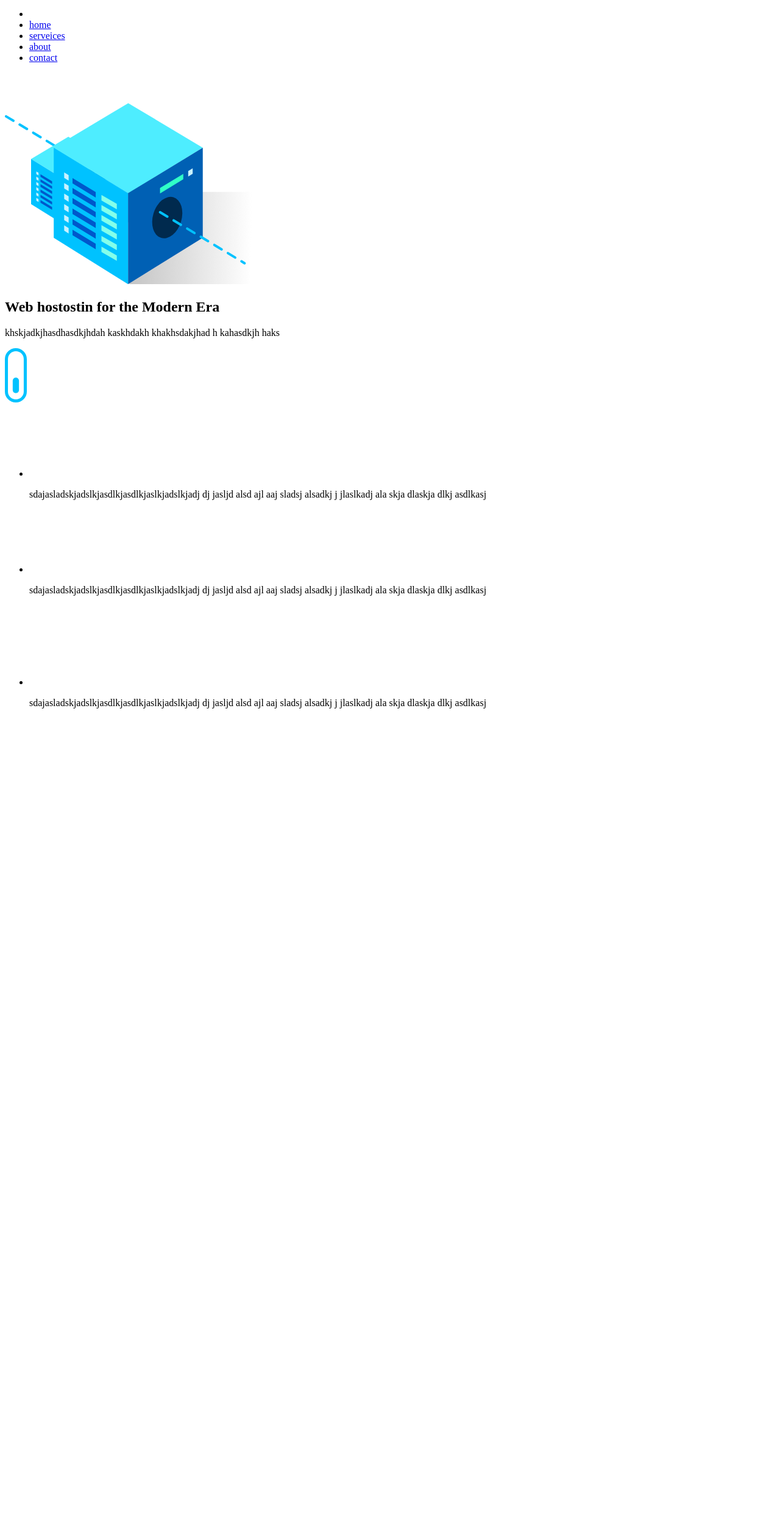
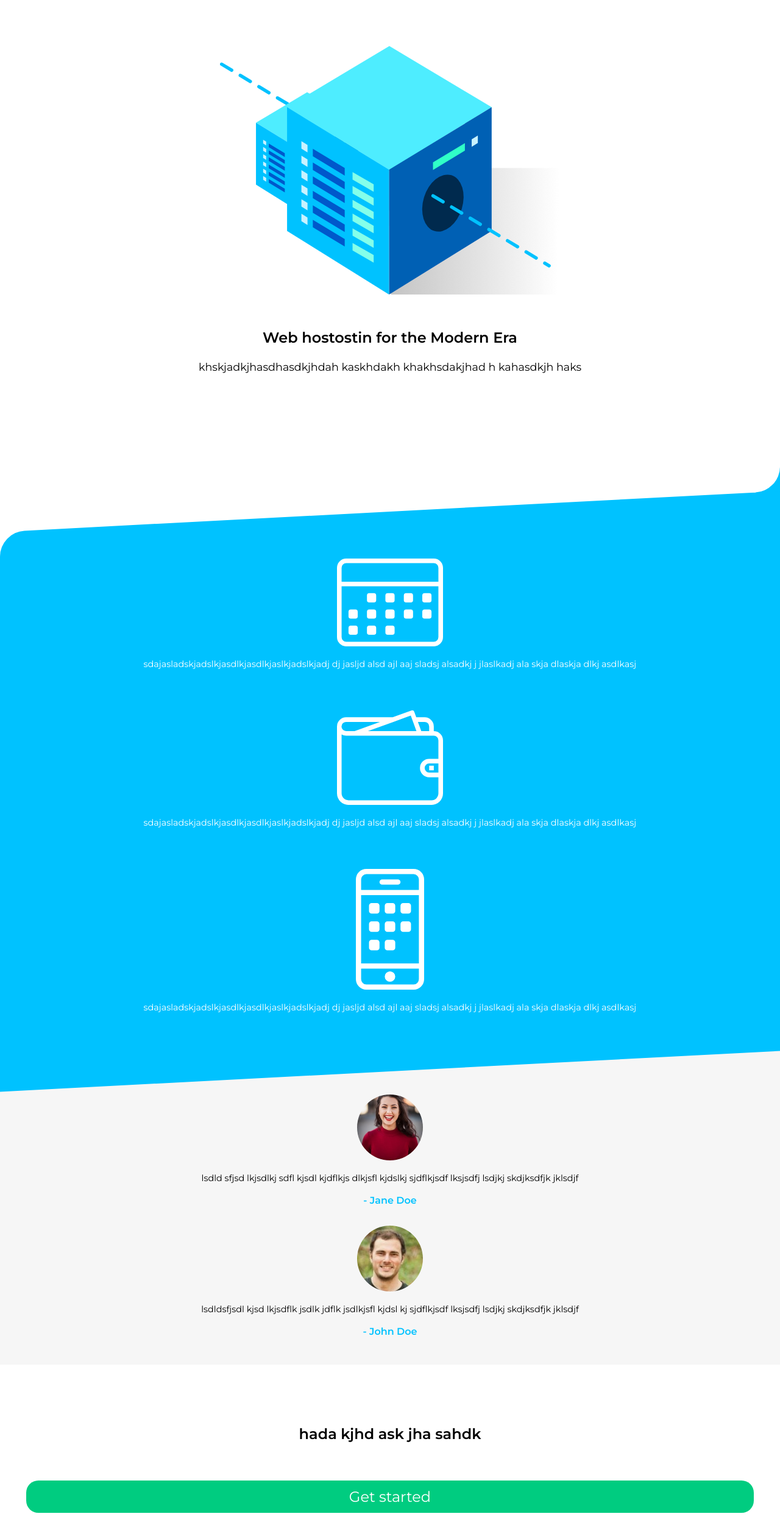
Before and after one commit to franciscoedson/2019-Frontend-CC-HTML-CSS, a plain HTML site: page index.html in a window 1280 px wide. Shown: the part 71-2590 px from the top of the page at 61% size. Before the commit the page ends 1249 px from the top, so only its background shows below. Drawn offline with Linux system fonts and the light colour scheme.

Commit message:
Tutorial 2h progress

```diff
--- a/css/main.css
+++ b/css/main.css
@@ -0,0 +1,180 @@
+@import url('https://fonts.googleapis.com/css?family=Montserrat:400,600');
+body {
+    margin: 0;
+    font-family: 'Montserrat', sans-serif;
+}
+
+p, blockquote {
+    font-size: .9em;
+    line-height: 1.6em;
+}
+
+ul {
+    list-style-type: none;
+    margin: 0;
+    padding: 0;
+}
+
+.container{
+    text-align: center;
+    padding: .8em 1.2em;
+}
+
+.logo {
+    width: 130px;
+}
+
+.hide-mobile {
+    display: none;
+}
+header {
+    display: flex;
+    justify-content: space-between;
+}
+
+.menu {
+    width: 25px;
+    margin-top: 45%;
+}
+
+.server {
+    width: 70%;
+    margin: 2em auto 2em 25%;
+
+}
+
+h1, .subhead {
+    position: relative;
+    z-index: 3;
+}
+
+.subhead {
+    font-size: 1.1em;
+}
+
+.blue-container{
+    width: 100%;
+    background: #00c2ff;
+    color: #fff;
+    margin-top: 15%;
+    padding: 4em 0 1em 0;
+    border-top-left-radius: 40px;
+    transform: skewY(-3deg);
+}
+
+.blue-container:before{
+    content: "";
+    width: 40px;
+    height: 40px;
+    background-color: #00c2ff;
+    position: absolute;
+    top: -39px;
+    right: 0;
+    z-index: -2;
+}
+
+.blue-container:after{
+    content: "";
+    width: 80px;
+    height: 80px;
+    background-color:#fff;
+    position: absolute;
+    top: -80px;
+    right: 0;
+    border-radius: 50%
+
+}
+
+.blue-container ul {
+    transform: skewY(3deg);
+}
+
+.blue-container ul li {
+    margin-bottom: 4em;
+}
+
+.blue-container ul li p {
+    padding: 0 .5em;
+}
+
+.blue-container img {
+    width: 14%;
+}
+
+.blue-container ul li:nth-child(3) img {
+    width: 9%;
+}
+
+.gray-container {
+    background-color: #f6f6f6;
+    padding: 4em 0 2em;
+    margin-top: -3%;
+}
+
+.gray-container ul li:first-child {
+    margin-bottom: 2em;
+}
+
+figure {
+    margin: 0;
+    padding: 0;
+}
+
+figcaption {
+    font-weight: bold;
+    color: #00c2ff;
+}
+
+h2 {
+    margin-top: 7%;
+}
+
+.cta {
+    background-color: #00cc80;
+    width: calc(100% - 3em);
+    display: block;
+    color: #fff;
+    border-radius: 20px;
+    padding: .5em;
+    text-decoration: none;
+    font-size: 1.5em;
+    margin:5% auto 7%;
+    position: relative;
+    z-index: 4;
+}
+
+.footer-container {
+    width: 100%;
+    background: #3d444a;
+    color: #fff;
+    padding: 3em 0;
+    border-top-right-radius: 40px;
+    transform: skewY(2deg);
+}
+
+.footer-container .container {
+    transform: skewY(-2deg);
+}
+
+.footer-container:before {
+    content: "";
+    width: 40px;
+    height: 40px;
+    background-color: #3d444a;
+    position: absolute;
+    top: -39px;
+    left: 0;
+    z-index: -2;
+}
+
+.footer-container::after {
+    content: "";
+    width: 80px;
+    height: 80px;
+    background-color: #fff;
+    position: absolute;
+    top: -80px;
+    left: 0;
+    z-index: -1;
+    border-radius:  50%;
+}
--- a/index.html
+++ b/index.html
@@ -16,11 +16,13 @@
 
             <nav>
                 <a href="#" class="hide-desktop">
-                    <img src="images/ham.svg" alt="toggle menu" id="menu">
+                    <img src="images/ham.svg" alt="toggle menu" class="menu">
                 </a>
 
-                <ul class="show-desktop hide-desktop">
-                    <li id="exit" class="exit-btn hide-desktop"><img src="images/exit.svg" alt="exit menu"></li>
+                <ul class="show-desktop hide-mobile" id="nav">
+                    <li id="exit" class="exit-btn hide-desktop">
+                        <img src="images/exit.svg" alt="exit menu">
+                    </li>
                     <li><a href="#">home</a></li>
                     <li><a href="#">serveices</a></li>
                     <li><a href="#">about</a></li>
@@ -30,10 +32,10 @@
         </header>
 
         <section>
-            <img src="images/server.svg" alt="server graph" class="sever">
+            <img src="images/server.svg" alt="server graph" class="server">
 
             <h1> Web hostostin for the Modern Era </h1>
-            <p class="subclass">khskjadkjhasdhasdkjhdah kaskhdakh khakhsdakjhad h kahasdkjh haks</p>
+            <p class="subhead">khskjadkjhasdhasdkjhdah kaskhdakh khakhsdakjhad h kahasdkjh haks</p>
 
             <img src="images/scroll.svg" alt="scroll down" class="scroll hide-mobile show-desktop">
         </section>
@@ -58,14 +60,51 @@
         </div>
     </div>
 
-    <div class="blue-container">
+    <div class="gray-container">
         <div class="container">
+            <ul>
+                <li>
+                    <figure>
+                        <img src="images/user1.png" alt="User testimonial picture">
+                        <blockquote> lsdld sfjsd lkjsdlkj sdfl kjsdl kjdflkjs dlkjsfl kjdslkj sjdflkjsdf lksjsdfj lsdjkj
+                            skdjksdfjk jklsdjf</blockquote>
+                        <figcaption> - Jane Doe </figcaption>
+                    </figure>
+                </li>
+                <li>
+                    <figure>
+                        <img src="images/user2.png" alt="User testimonial picture">
+                        <blockquote> lsdldsfjsdl kjsd lkjsdflk jsdlk jdflk jsdlkjsfl kjdsl kj sjdflkjsdf lksjsdfj lsdjkj
+                            skdjksdfjk jklsdjf</blockquote>
+                        <figcaption> - John Doe </figcaption>
+                    </figure>
+                </li>
+            </ul>
         </div>
     </div>
 
+    <div class="container">
+        <h2>hada kjhd ask jha sahdk</h2>
+        <a href="#" class="cta">Get started</a>
+    </div>
 
+    <footer>
+        <div class="footer-container">
+            <div class="container">
+                <a href="#">
+                    <img src="images/logo-white.svg" class="logo" alt="logo">
+                </a>
+                <p class="address">
+                    jxhcvjhxvc hsdjsdhfj 993839 <br>USA
+                </p>
+                <ul class="footer-links">
+                    <li><a href="#"> agsdag jgasdj gjhasd</a></li>
+                    <li><a href="#"> ashjgsda hgjhgasdg</a></li>
+                </ul>
 
-
+            </div>
+        </div>
+    </footer>
 </body>
 
 </html>
```
